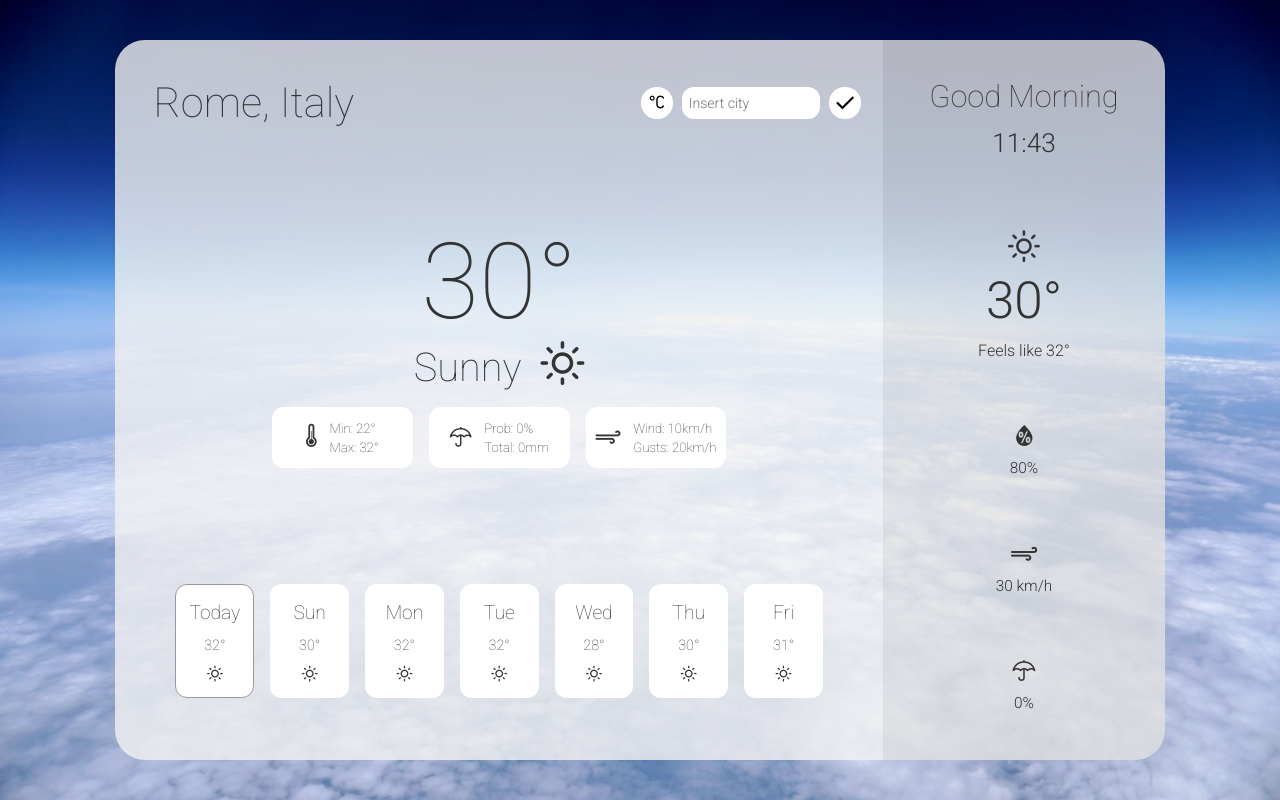
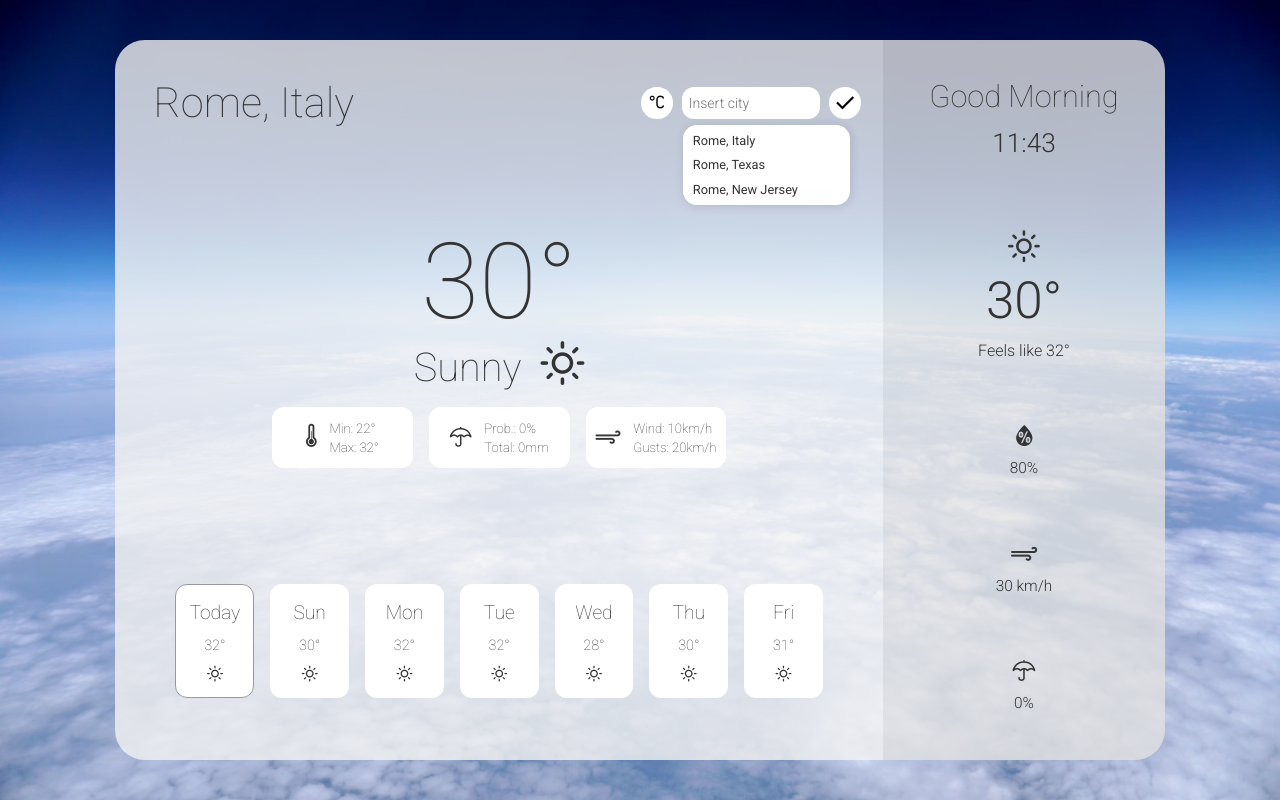
Before and after one commit to simonetimi/weather-app, a website built with webpack: page src/template.html in a window 1280 px wide. Built offline with nearby package versions, Linux system fonts and the light colour scheme; files whose address does not match are found by name.

Commit message:
Add dropdown menu UI for managing multiple possibile coordinates

```diff
--- a/src/styles/main.css
+++ b/src/styles/main.css
@@ -26,7 +26,7 @@ h2 {
   gap: 0.6rem;
 }
 
-.location-input>input {
+.input-container>input {
   border-radius: 12px;
   border: 0;
   padding: 0.4rem;
@@ -35,6 +35,51 @@ h2 {
   height: calc(0.2rem + 1.2vw);
   font-size: calc(0.4rem + 0.6vw);
   font-weight: 300;
+}
+
+.input-container {
+  position: relative;
+}
+
+.dropdown-menu {
+  background-color: white;
+  border-radius: 14px;
+  padding: 0.3rem 0.4rem;
+  font-size: 0.8rem;
+  height: auto;
+  box-shadow: 1px 1px 10px 1px rgba(0, 0, 0, 0.1);
+  display: flex;
+  flex-direction: column;
+  gap: 0.2rem;
+  /* for the animation */
+  transform: scaleY(1);
+  transform-origin: top;
+  /* positioning */
+  position: absolute;
+  width: calc(4rem + 7vw);
+  top: 120%;
+  left: 46%;
+  margin-left: calc(calc(3rem + 6vw) / -2);
+  /* gets the width of the dropdown menu and divides it by half, then returns negative number */
+}
+
+.dropdown-menu.ready {
+  transition: transform 0.5s ease-in-out;
+}
+
+.hide {
+  transform: scaleY(0);
+}
+
+.dropdown-menu>p {
+  border-radius: 12px;
+  padding: 0.2rem;
+}
+
+.dropdown-menu>p:hover {
+  cursor: pointer;
+  background-color: #EEE;
+  padding: 0.2rem;
 }
 
 .location-input>button {
@@ -48,6 +93,7 @@ h2 {
 
 .location-input>button:hover {
   background-color: #EEE;
+  cursor: pointer;
 }
 
 .location-input>button:active {
--- a/src/template.html
+++ b/src/template.html
@@ -14,7 +14,14 @@
       <h2 class="location">Rome, Italy</h2>
       <div class="location-input">
         <button class="wi wi-celsius"></button>
-        <input type="text" placeholder="Insert city" />
+        <div class="input-container">
+          <input type="text" placeholder="Insert city" />
+          <div class="dropdown-menu">
+            <p id="first-location">Rome, Italy</p>
+            <p id="second-location">Rome, Texas</p>
+            <p id="third-location">Rome, New Jersey</p>
+          </div>
+        </div>
         <button class="material-symbols-outlined">done</button>
       </div>
       <div class="selected-day-info">
@@ -34,7 +41,7 @@
           <div id="label-prec">
             <p class="wi wi-umbrella"></p>
             <div class="data-container">
-              <p>Prob: 0%</p>
+              <p>Prob.: 0%</p>
               <p>Total: 0mm</p>
             </div>
           </div>
```
Also changed, not shown: src/modules/data.js (added), src/modules/ui.js (added).
